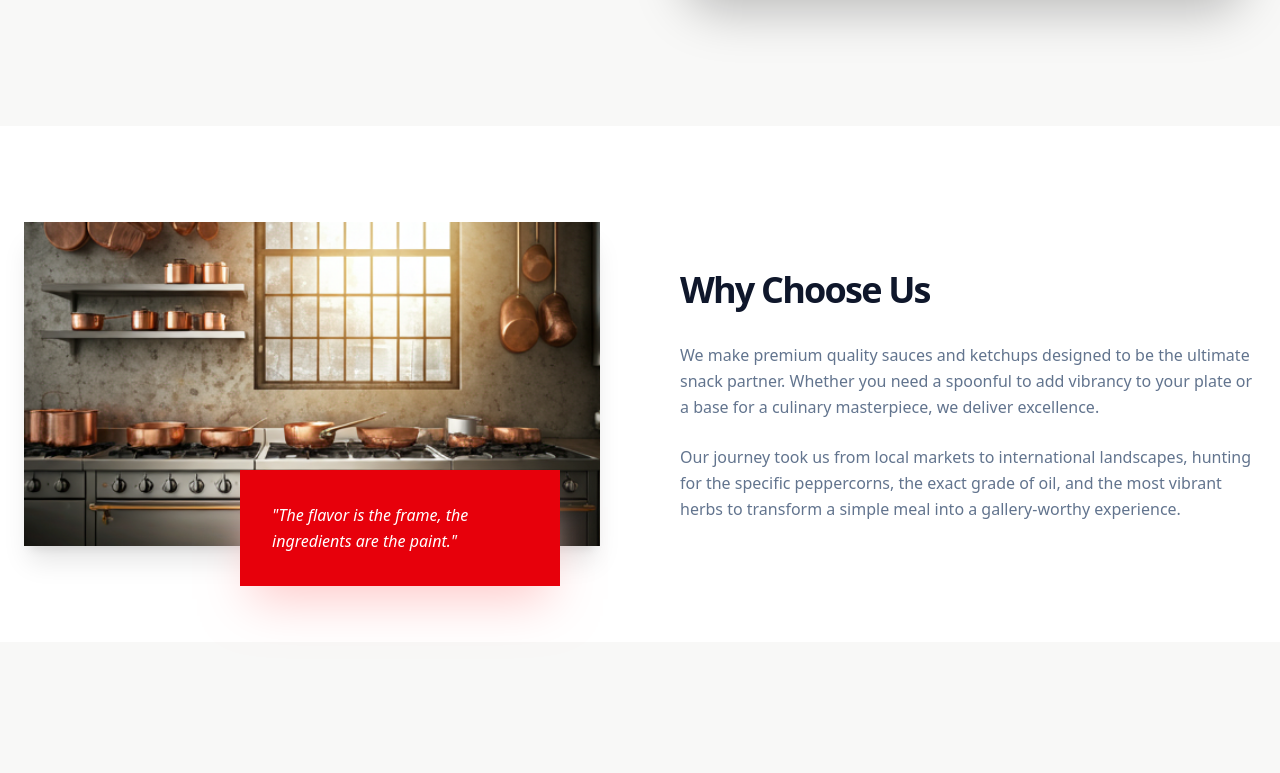
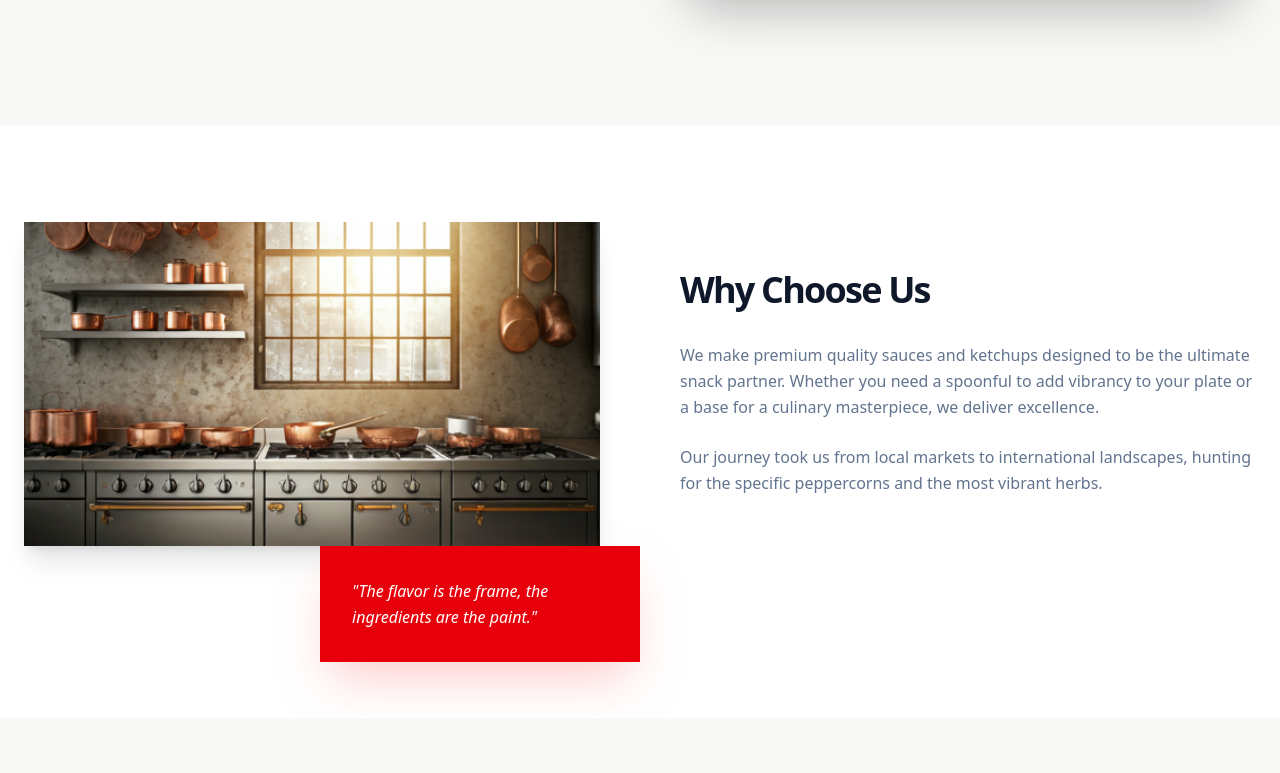
Before and after one commit to Anikrawat/funtom, a Next.js app: page /our-story in a window 1280 px wide. Shown: the part 908-1681 px from the top of the page. Built offline with nearby package versions, Linux system fonts and the light colour scheme.

Commit message:
Fixed something

```diff
--- a/app/(public)/our-story/page.tsx
+++ b/app/(public)/our-story/page.tsx
@@ -54,30 +54,38 @@ export default function OurStoryPage() {
       </section>
 
       {/* 2. WHY CHOOSE US SECTION */}
-      <section className="py-24 bg-white">
+      <section className="py-24 pb-48 md:pb-24 bg-white overflow-hidden">
         <div className="max-w-7xl mx-auto px-6 flex flex-col md:flex-row gap-20 items-start">
-          <div className="flex-1 relative">
-            <div className="aspect-video relative rounded-3xl overflow-hidden shadow-xl">
+          {/* IMAGE CONTAINER */}
+          <div className="flex-1 relative w-full min-h-[300px] md:min-h-[400px]">
+            {/* Fixed height on mobile (h-[350px]) ensures the container doesn't collapse.
+         The red div is relative to this box.
+      */}
+            <div className="relative w-full h-[350px] md:h-full md:aspect-video rounded-3xl overflow-hidden shadow-xl">
               <Image
                 src="/kitchen.png"
                 alt="Kitchen Scene"
                 fill
+                sizes="(max-width: 768px) 100vw, 50vw"
                 className="object-cover"
+                priority
               />
             </div>
-            {/* Overlapping Quote Box */}
+
+            {/* OVERLAPPING QUOTE BOX */}
             <motion.div
               initial={{ y: 40, opacity: 0 }}
               whileInView={{ y: 0, opacity: 1 }}
-              className="absolute -bottom-10 -right-6 md:right-10 bg-red-600 p-8 rounded-2xl max-w-xs shadow-2xl shadow-red-200"
+              className="absolute -bottom-12 right-4 md:-bottom-10 md:-right-10 bg-red-600 p-6 md:p-8 rounded-2xl max-w-[240px] md:max-w-xs shadow-2xl shadow-red-200 z-20"
             >
-              <p className="text-white font-medium italic leading-relaxed">
+              <p className="text-white text-sm md:text-base font-medium italic leading-relaxed">
                 "The flavor is the frame, the ingredients are the paint."
               </p>
             </motion.div>
           </div>
 
-          <div className="flex-1 space-y-8 pt-12">
+          {/* TEXT CONTENT */}
+          <div className="flex-1 space-y-8 pt-12 md:pt-12">
             <h2 className="text-4xl font-black tracking-tighter">
               Why Choose Us
             </h2>
@@ -90,9 +98,8 @@ export default function OurStoryPage() {
               </p>
               <p>
                 Our journey took us from local markets to international
-                landscapes, hunting for the specific peppercorns, the exact
-                grade of oil, and the most vibrant herbs to transform a simple
-                meal into a gallery-worthy experience.
+                landscapes, hunting for the specific peppercorns and the most
+                vibrant herbs.
               </p>
             </div>
           </div>
--- a/app/layout.tsx
+++ b/app/layout.tsx
@@ -14,9 +14,7 @@ const geistMono = Geist_Mono({
 });
 
 export const metadata: Metadata = {
-  title: "Natural Relief",
-  description:
-    "A simple app to help you find natural remedies for common ailments.",
+  title: "Funtom",
 };
 
 export const viewport: Viewport = {
--- a/components/Footer.tsx
+++ b/components/Footer.tsx
@@ -147,7 +147,7 @@ export default function KetchupFooter() {
                 href="https://pigo-pi.com"
                 target="_blank"
                 rel="noopener noreferrer"
-                className="text-red-600 transition-colors decoration-red-200 decoration-2 underline-offset-4"
+                className="text-transparent bg-clip-text bg-linear-to-r from-[#2563eb] via-[#6366f1] to-[#9333ea] transition-colors decoration-red-200 decoration-2 underline-offset-4"
               >
                 PigoPi
               </a>
```
